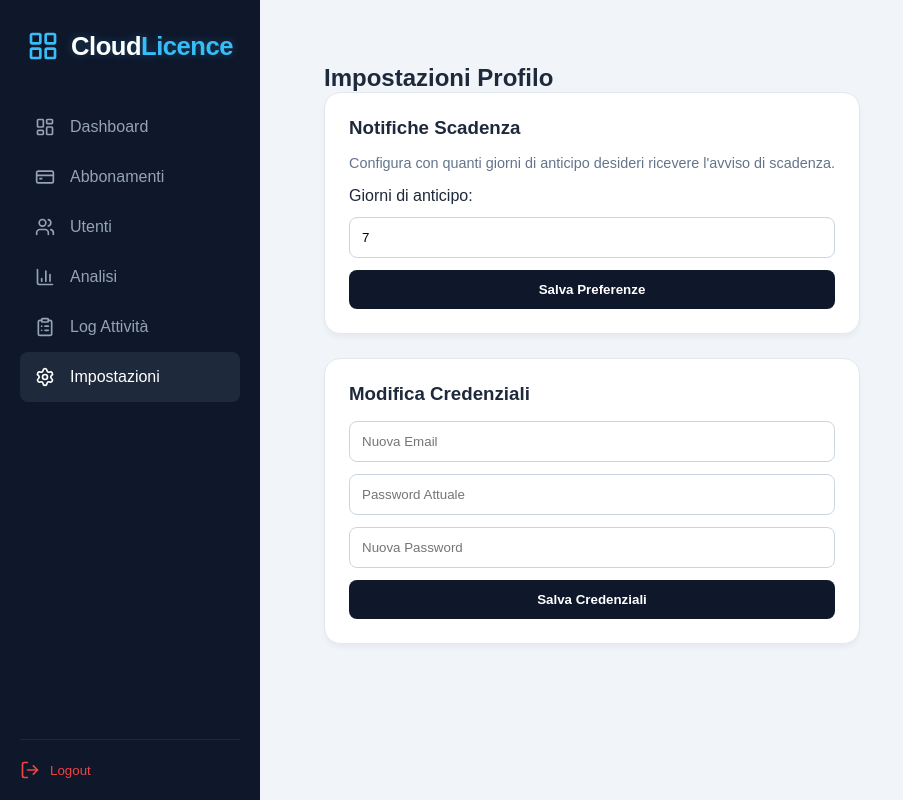
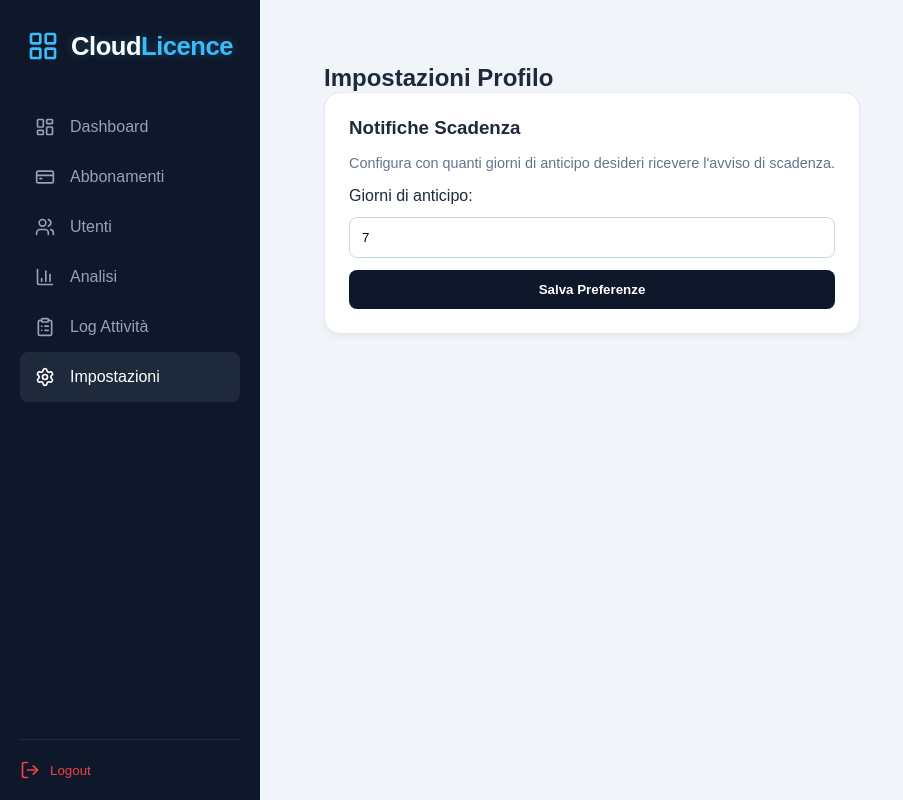
Before and after one commit to trusianichristian23/Capstone-Project-CloudLicence, a React (Vite) app in the folder Frontend/: page /settings in a window 1280 px wide. Shown: the whole page, without its empty margins (0-903 px from the left). Built offline with nearby package versions, Linux system fonts and the light colour scheme; sample sign-in values are in the browser's storage.

Commit message:
Update Settings.jsx

```diff
--- a/Frontend/src/pages/Settings.jsx
+++ b/Frontend/src/pages/Settings.jsx
@@ -3,9 +3,6 @@ import api from '../api/axiosConfig';
 
 function Settings() {
   const [days, setDays] = useState(7);
-  const [email, setEmail] = useState('');
-  const [password, setPassword] = useState('');
-  const [newPassword, setNewPassword] = useState('');
   const [loading, setLoading] = useState(false);
 
   const saveSettings = async () => {
@@ -13,15 +10,11 @@ function Settings() {
     try {
       await api.put('/users/settings', { notificationDays: days });
       alert("Impostazioni salvate con successo!");
-    } catch (err) { alert("Errore nel salvataggio."); }
-    finally { setLoading(false); }
-  };
-
-  const updateProfile = async () => {
-    try {
-      await api.put('/users/update-profile', { email, password, newPassword });
-      alert("Credenziali aggiornate!");
-    } catch (err) { alert(err.response?.data?.error || "Errore"); }
+    } catch (err) {
+      alert(err.response?.data?.msg || "Errore nel salvataggio.");
+    } finally {
+      setLoading(false);
+    }
   };
 
   return (
@@ -37,16 +30,6 @@ function Settings() {
           <button onClick={saveSettings} className="btn-primary" disabled={loading}>Salva Preferenze</button>
         </div>
       </div>
-
-      <div className="settings-card">
-        <h3>Modifica Credenziali</h3>
-        <div className="form-group">
-          <input placeholder="Nuova Email" onChange={(e) => setEmail(e.target.value)} />
-          <input type="password" placeholder="Password Attuale" onChange={(e) => setPassword(e.target.value)} />
-          <input type="password" placeholder="Nuova Password" onChange={(e) => setNewPassword(e.target.value)} />
-          <button onClick={updateProfile} className="btn-primary">Salva Credenziali</button>
-        </div>
-      </div>
     </div>
   );
 }
```
